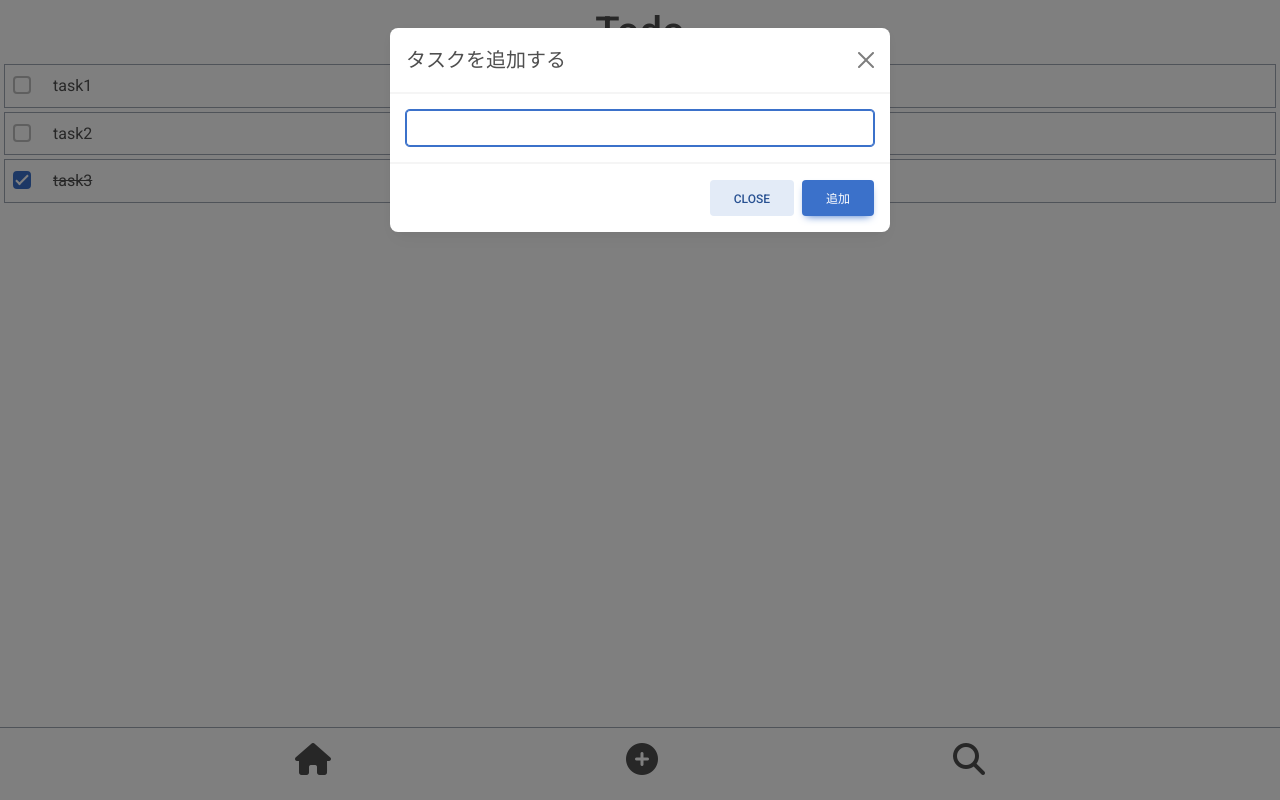
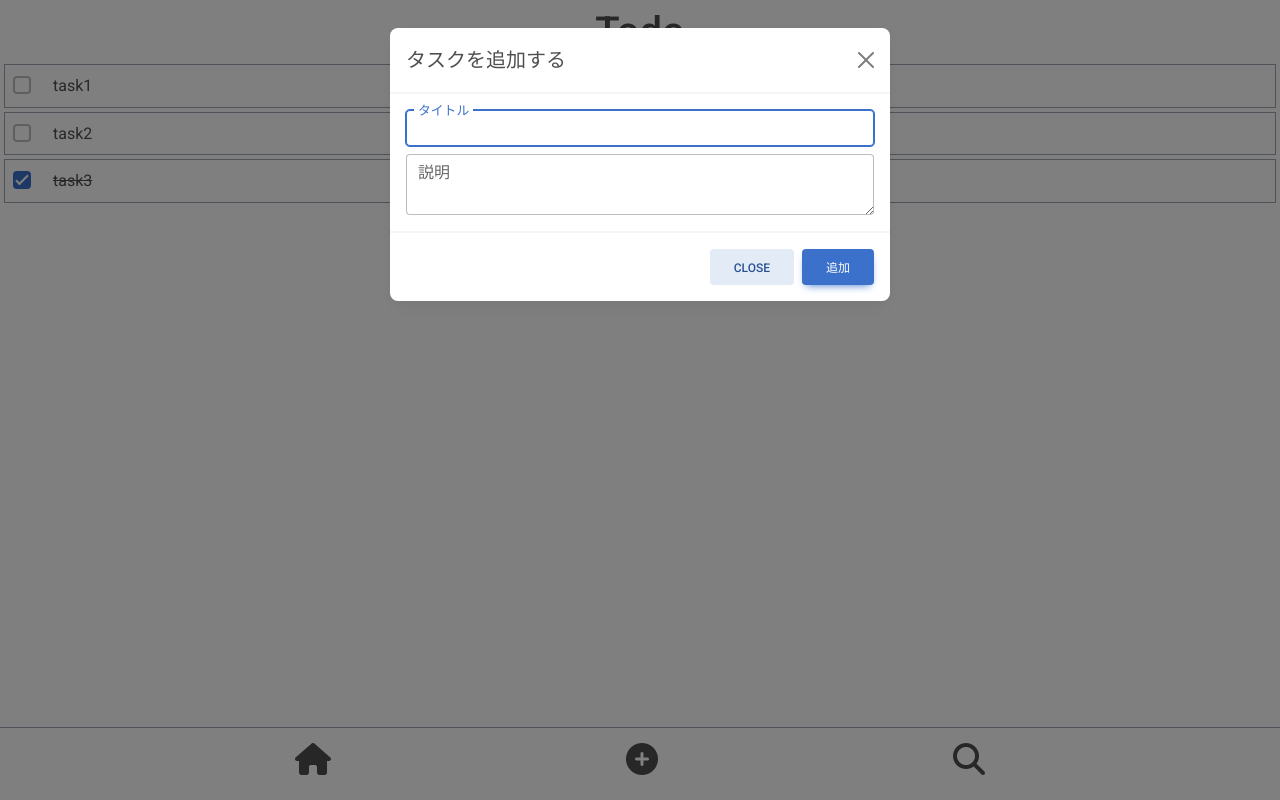
Before and after one commit to mtsml/todo, a React (Create React App) app: page / in a window 1280 px wide. Both pictures are taken after a click on the icon 642 px from the left and 759 px from the top of the page. Built offline with nearby package versions, Linux system fonts and the light colour scheme.

Commit message:
説明を追加

```diff
--- a/src/components/Modal.js
+++ b/src/components/Modal.js
@@ -2,6 +2,7 @@ import React, { Component, createRef } from 'react';
 import {
     MDBBtn,
     MDBInput,
+    MDBTextArea,
     MDBModal,
     MDBModalDialog,
     MDBModalContent,
@@ -17,7 +18,8 @@ class Modal extends Component {
         super(props);
         this.ref = createRef(null);
         this.state = {
-            newTask: ""
+            title: "",
+            detail: ""
         }
     }
 
@@ -28,15 +30,15 @@ class Modal extends Component {
     }
 
     handleChange = (e) => {
-        this.setState({newTask: e.target.value});
+        this.setState({[e.target.name]: e.target.value});
     }
 
     handleSubmit = () => {
         const { setTodoList, setModalIsOpen, todoList } = this.props;
-        const { newTask } = this.state;
+        const { title, detail } = this.state;
         const id = crypto.randomUUID();
-        setTodoList([...todoList, { id, value: newTask, done: false }]);
-        this.setState({newTask: ""});
+        setTodoList([...todoList, { id, value: title, detail, done: false }]);
+        this.setState({title: "", detail: ""});
         setModalIsOpen(false);
     }
 
@@ -55,9 +57,18 @@ class Modal extends Component {
                         </MDBModalHeader>
                         <MDBModalBody>
                             <MDBInput
+                                className="mb-2"
                                 ref={this.ref}
+                                name="title"
+                                label="タイトル"
                                 type="text"
-                                name="task"
+                                value={this.state.newTask}
+                                onChange={this.handleChange}
+                            />
+                            <MDBTextArea
+                                name="detail"
+                                label="説明"
+                                type="textarea"
                                 value={this.state.newTask}
                                 onChange={this.handleChange}
                             />
```
